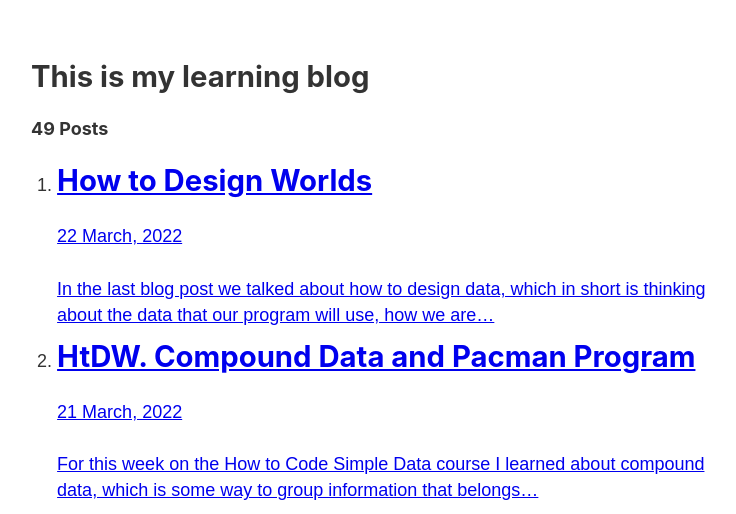
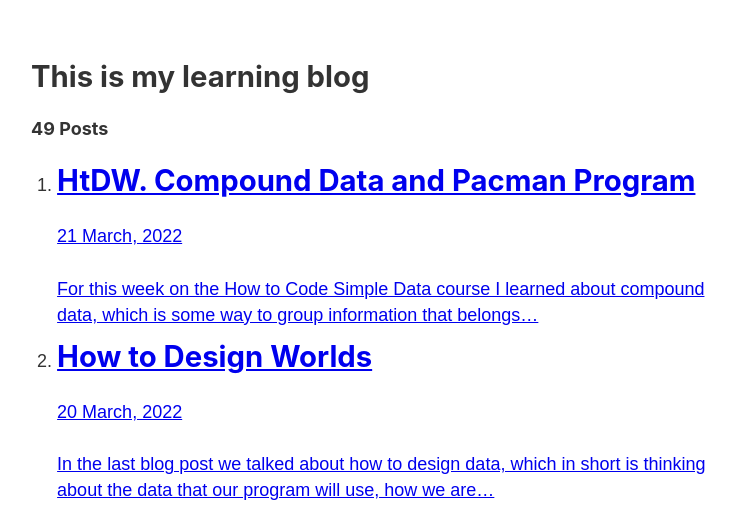
Before and after one commit to Ceheiss/personal-site-blog, a Gatsby site: page /blog in a window 1280 px wide. Shown: the part 245-759 px from the top of the page, without its empty margins (252-988 px from the left). Built offline with nearby package versions, Linux system fonts and the light colour scheme; Gatsby itself is replaced by a stand-in of ours.

Commit message:
Correct date of blogpost

```diff
--- a/src/posts/htdw.md
+++ b/src/posts/htdw.md
@@ -1,6 +1,6 @@
 ---
 title: How to Design Worlds
-date: "2022-03-22"
+date: "2022-03-20"
 ---
 In the last blog post we talked about how to design data, which in short is thinking about the data that our program will use, how we are going to represent problem domain things with data. We went through some specific steps (HtdD recipe), that helped us have a better understanding of the data we are going to use later in our functions.
 So we have two pieces of the puzzle, how to design functions, how to design data, and now we close it all with how to design worlds.
```
